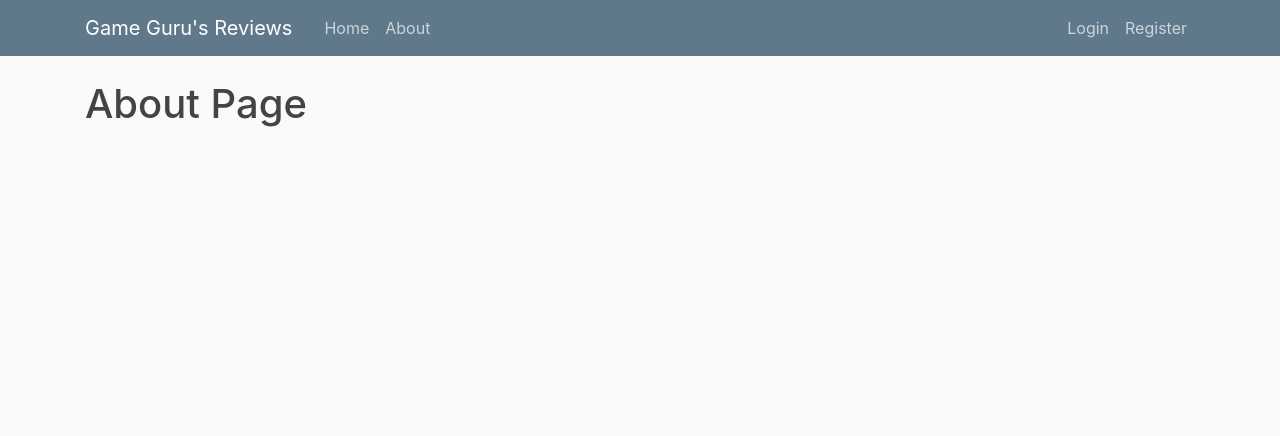
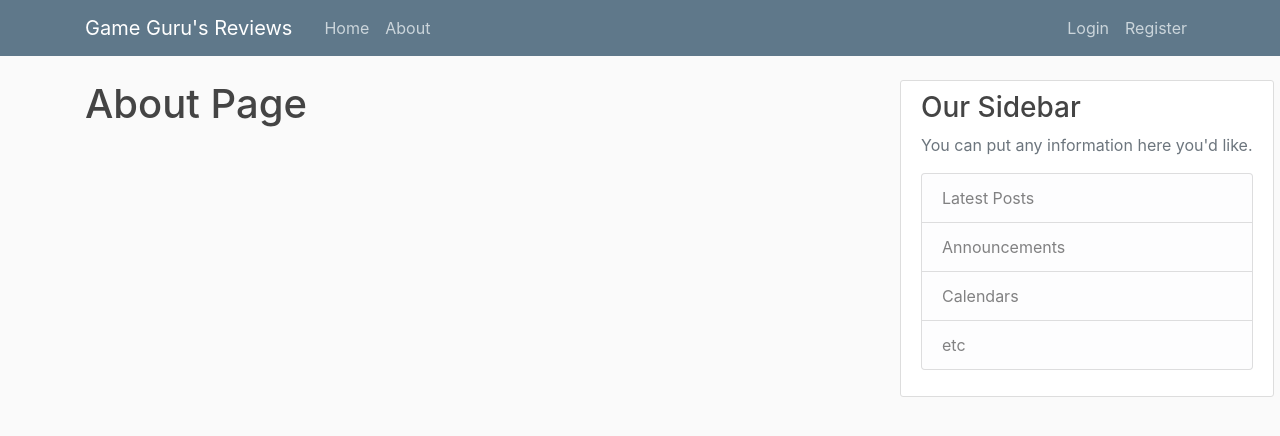
Before and after one commit to thosakwe/cen4020-project, a Django app: page /about/ in a window 1280 px wide. Shown: the top 436 px of the page. Run offline with Django 3.2, Linux system fonts and the light colour scheme; some libraries are stand-ins or nearby versions.

Commit message:
About to merge with master

```diff
--- a/Game_Review/game/models.py
+++ b/Game_Review/game/models.py
@@ -9,8 +9,8 @@ def game_public_url(game):
   return "/static/game_images/" + str(game.id) + ".jpg"
 
 class Game(models.Model):
-  image_path = models.TextField() # The path to the cover image, ex. "/static/games/battlefront.jpg"
-  title = models.TextField()
+  image_path = models.TextField(max_length = 50,default='ab') # The path to the cover image, ex. "/static/games/battlefront.jpg"
+  title = models.TextField(max_length = 50,default='non')
   description = models.TextField()
   cost = models.IntegerField(default=0)
   # TODO: Maybe we can add more fields here, i.e. "what company made this game?" "what genre is it?"
--- a/Game_Review/review/static/review/main.css
+++ b/Game_Review/review/static/review/main.css
@@ -90,7 +90,7 @@ img.avatar {
   object-fit: cover;
 }
 .ex1 {
-  position:absolute; left:500px; top:30px;
+  position:absolute; left:500px; top:10%;
   float:right;
-  padding-left: 400px;
+  margin-left: 400px;
 }
--- a/Game_Review/review/templates/review/base.html
+++ b/Game_Review/review/templates/review/base.html
@@ -54,8 +54,7 @@
         {% endif %}
           {% block content %}{% endblock %}
         </div>
-     <div class="ex1"><p>
-         <!---
+     <div class="ex1">
           <div class="content-section">
             <h3>Our Sidebar</h3>
             <p class='text-muted'>You can put any information here you'd like.
@@ -67,8 +66,6 @@
               </ul>
             </p>
           </div>
-          --->
-          </p>
       </div>
     </main>
     <!-- Optional JavaScript -->
--- a/Game_Review/review/templates/review/home.html
+++ b/Game_Review/review/templates/review/home.html
@@ -35,4 +35,5 @@
           </div>
         </article>
     {% endfor %}
+</table>
 {% endblock content %}
```
